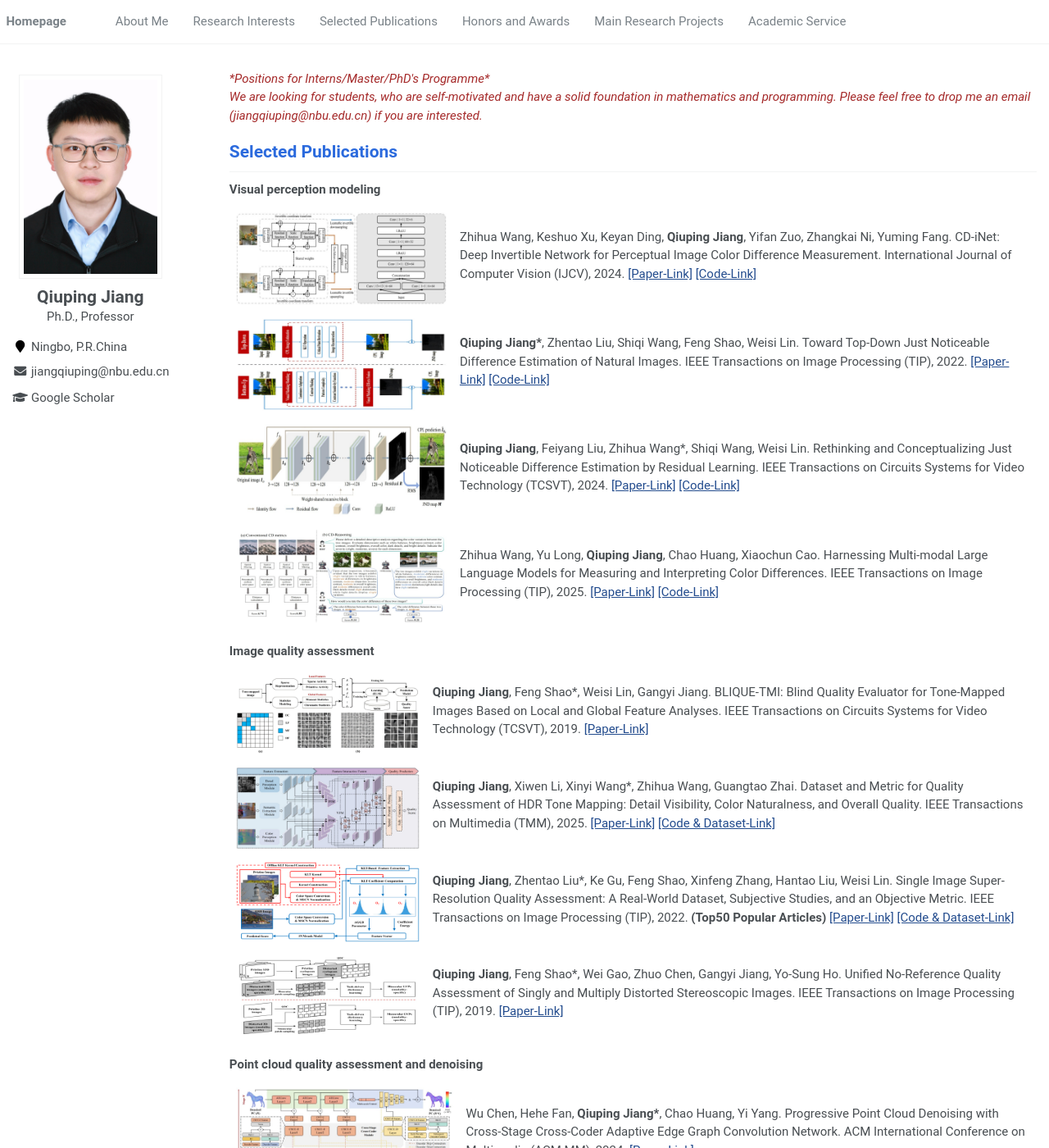
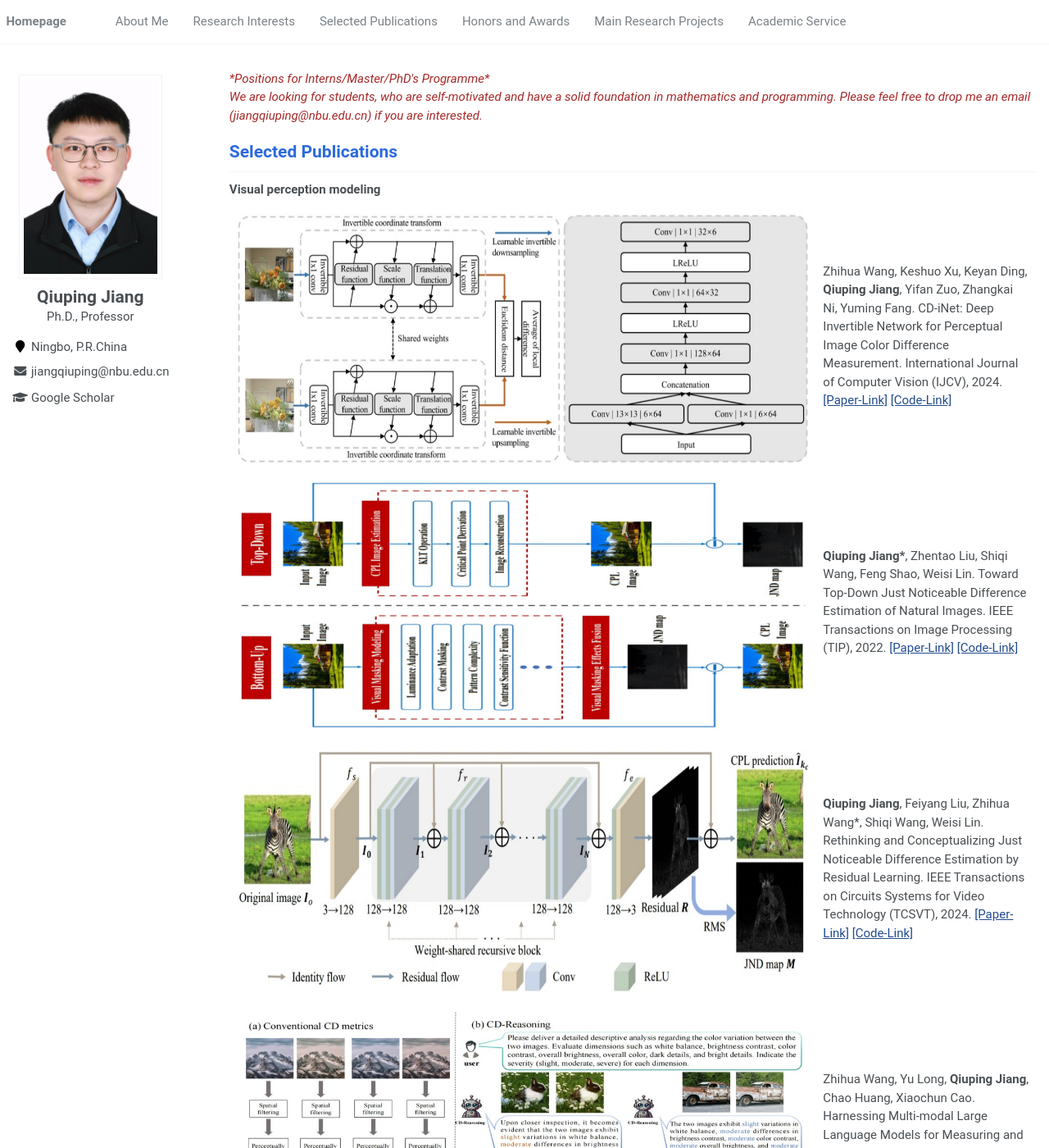
Before and after one commit to jiang-qiuping/Jiang-qiuping.github.io, a Jekyll site: the page built from assets/_pages/about.md, in a window 1280 px wide and 1400 px high, scrolled down 292 px. Shown: the whole window at 82% size. Built offline with Jekyll 4.4.1, drawn with Linux system fonts in a browser that asks for light colours.

Commit message:
Update about.md

```diff
--- a/assets/_pages/about.md
+++ b/assets/_pages/about.md
@@ -54,7 +54,12 @@ Immersive Multimedia Computing.</p>
     border-color: transparent;
   }
 </style>
-
+<style>
+  img {
+    max-width: 700px;
+    max-height: 400px;
+  }
+</style>
 <b>Visual perception modeling</b>
 <table align="center" border="none">
   <tr>
```
